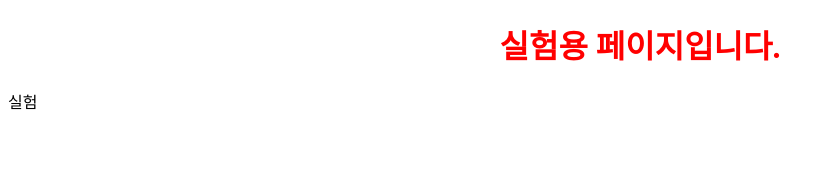
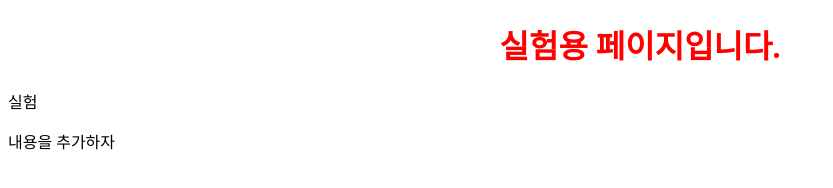
Before and after one commit to jejeis/git_test, a plain HTML site: page index.html in a window 1280 px wide. Shown: the whole page, without its empty margins (0-833 px from the left). Drawn offline with Linux system fonts and the light colour scheme.

Commit message:
내용 수정

```diff
--- a/index.html
+++ b/index.html
@@ -10,7 +10,7 @@
 <body>
     <h1>실험용 페이지입니다.</h1>
     <p>실험</p>
-
+    <p>내용을 추가하자</p>
     <script src="main.js"></script>
 </body>
 </html>
```
